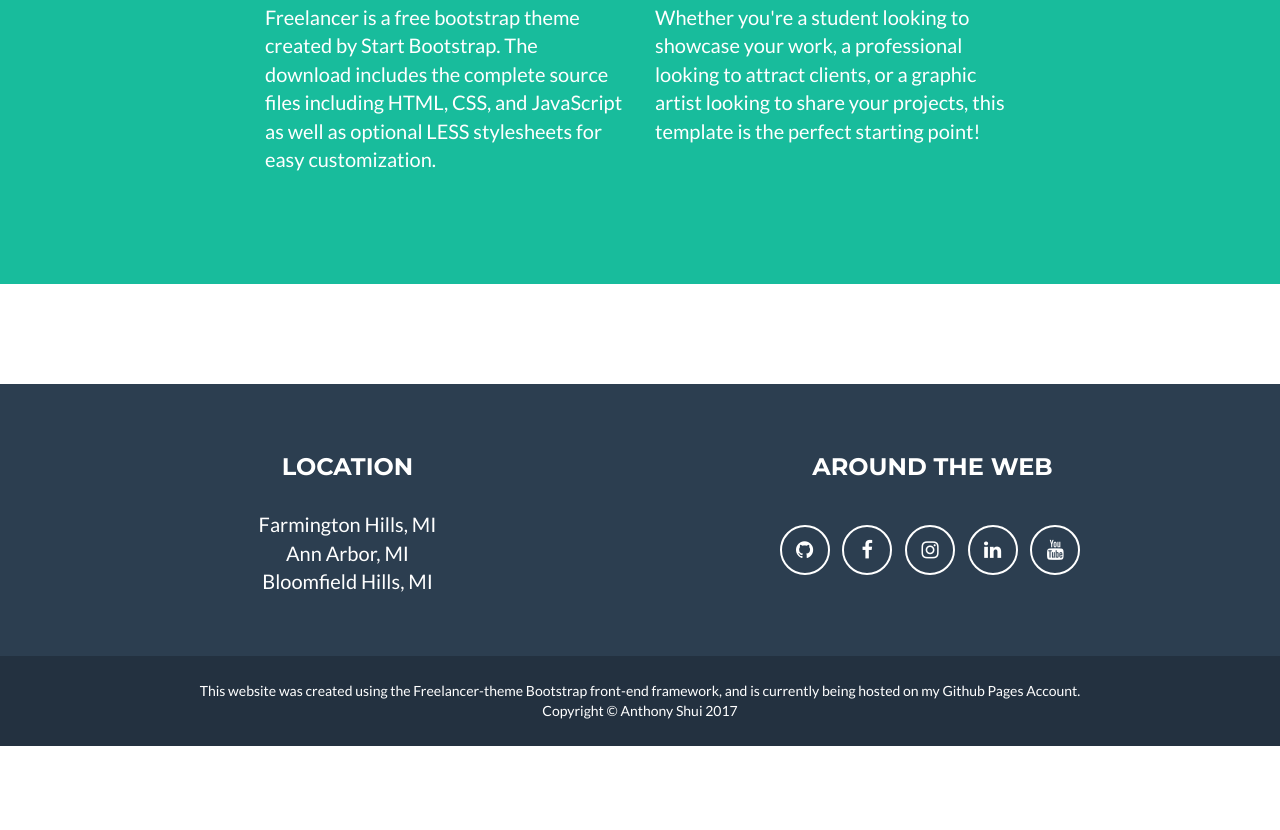
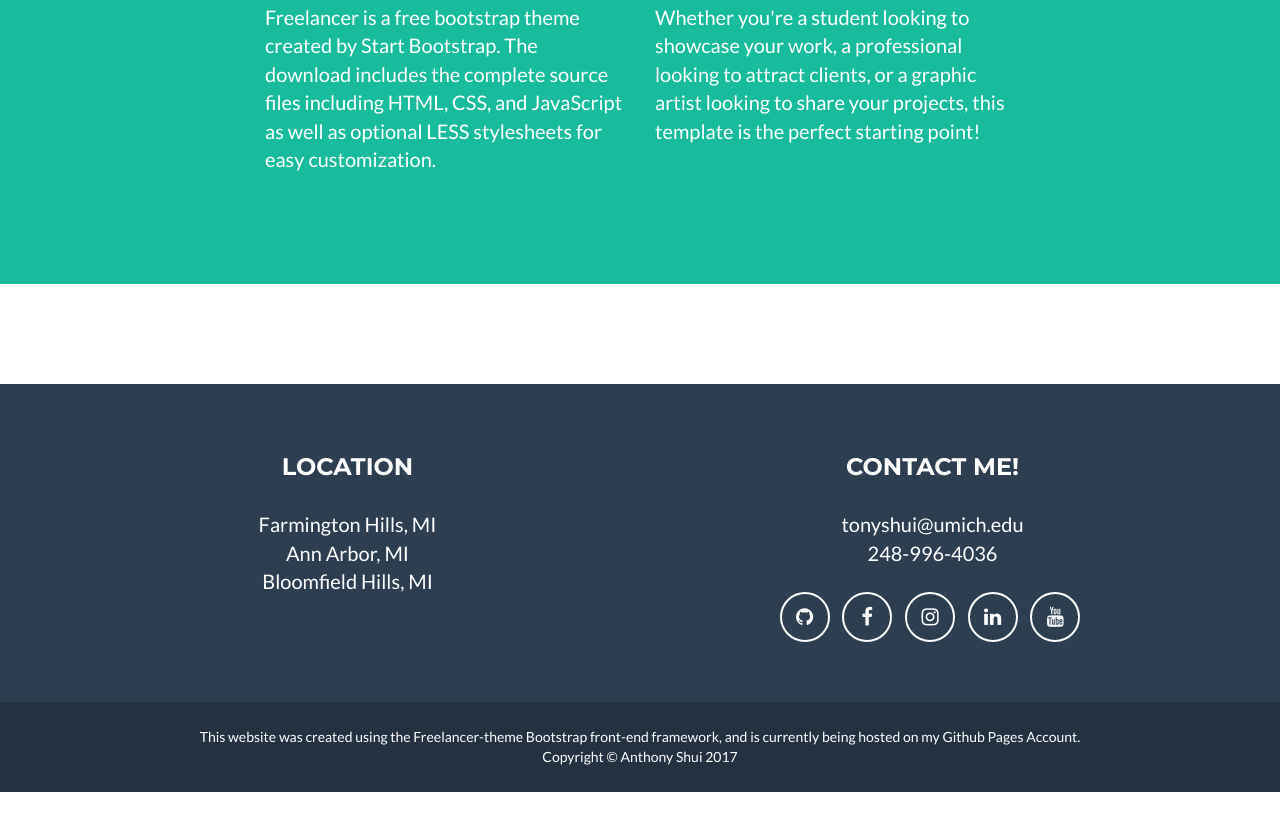
Before and after one commit to tonyshui/old_website, a website: page index.html in a window 1280 px wide. Shown: the part 1490-2320 px from the top of the page. Drawn offline with nearby package versions, Linux system fonts and the light colour scheme.

Commit message:
contact me section

```diff
--- a/index.html
+++ b/index.html
@@ -191,7 +191,9 @@
                                 <br>Bloomfield Hills, MI</p>
                         </div>
                         <div class="footer-col col-md-6">
-                            <h3>Around the Web</h3>
+                            <h3>Contact Me!</h3>
+                            <p>tonyshui@umich.edu
+                                <br> 248-996-4036</p>
                             <ul class="list-inline">
                                 <li>
                                     <a href="https://github.com/tonyshui" class="btn-social btn-outline"><span class="sr-only">GitHub</span><i class="fa fa-fw fa-github"></i></a>
```
